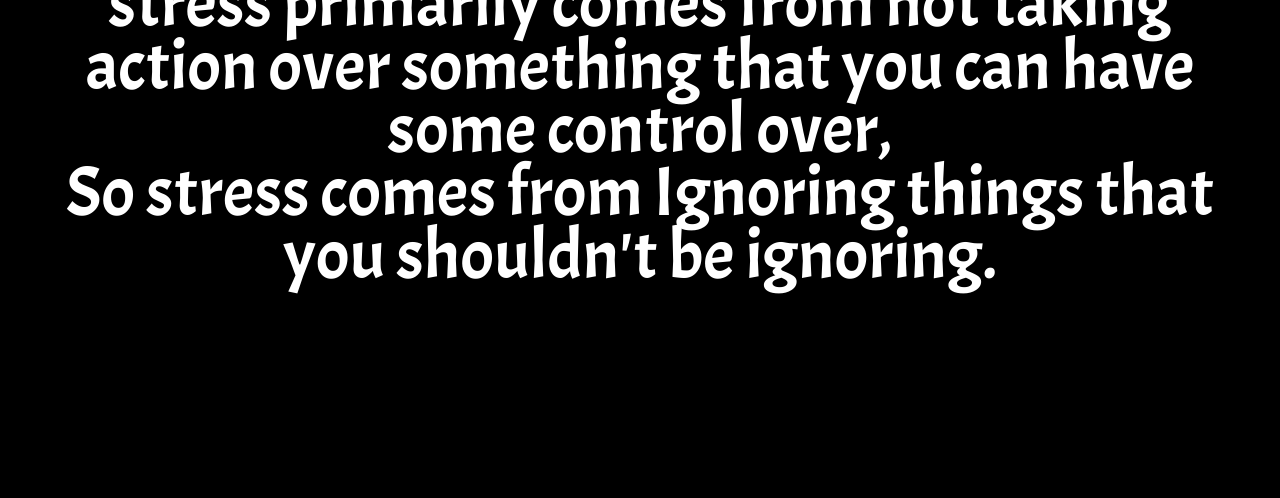
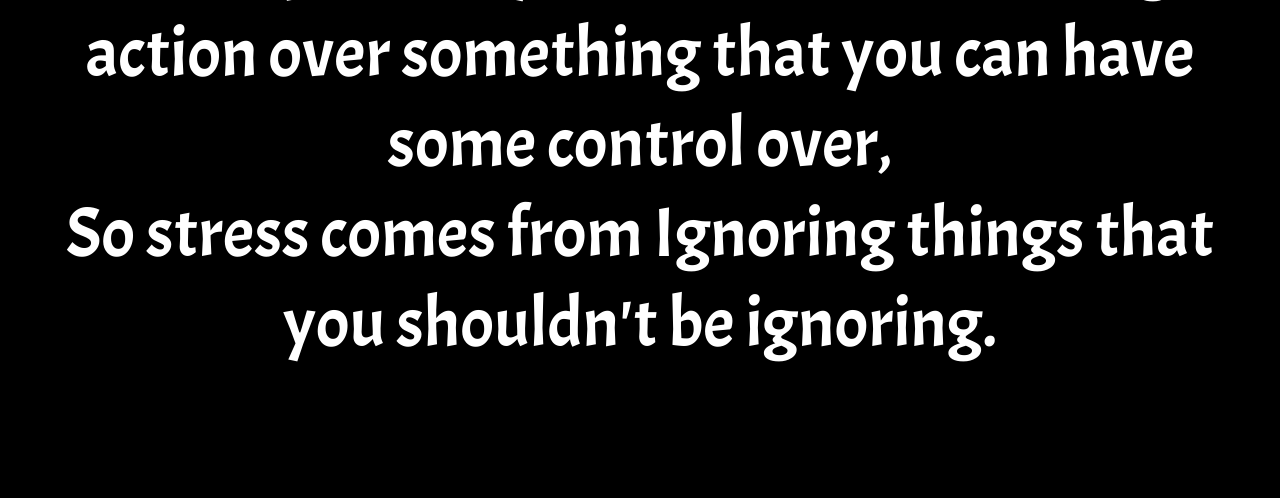
Before and after one commit to Pranavthakur547/project1, a plain HTML site: page index.html in a window 1280 px wide. Shown: the part 302-800 px from the top of the page. Drawn offline with Linux system fonts and the light colour scheme.

Commit message:
Update style.css

```diff
--- a/assets/css/style.css
+++ b/assets/css/style.css
@@ -34,5 +34,5 @@ p {
     color: white;
     font-family: "Acme", sans-serif;
     font-weight: 400;
-    line-height: 90%;
+    line-height: 90px;
 }
```
